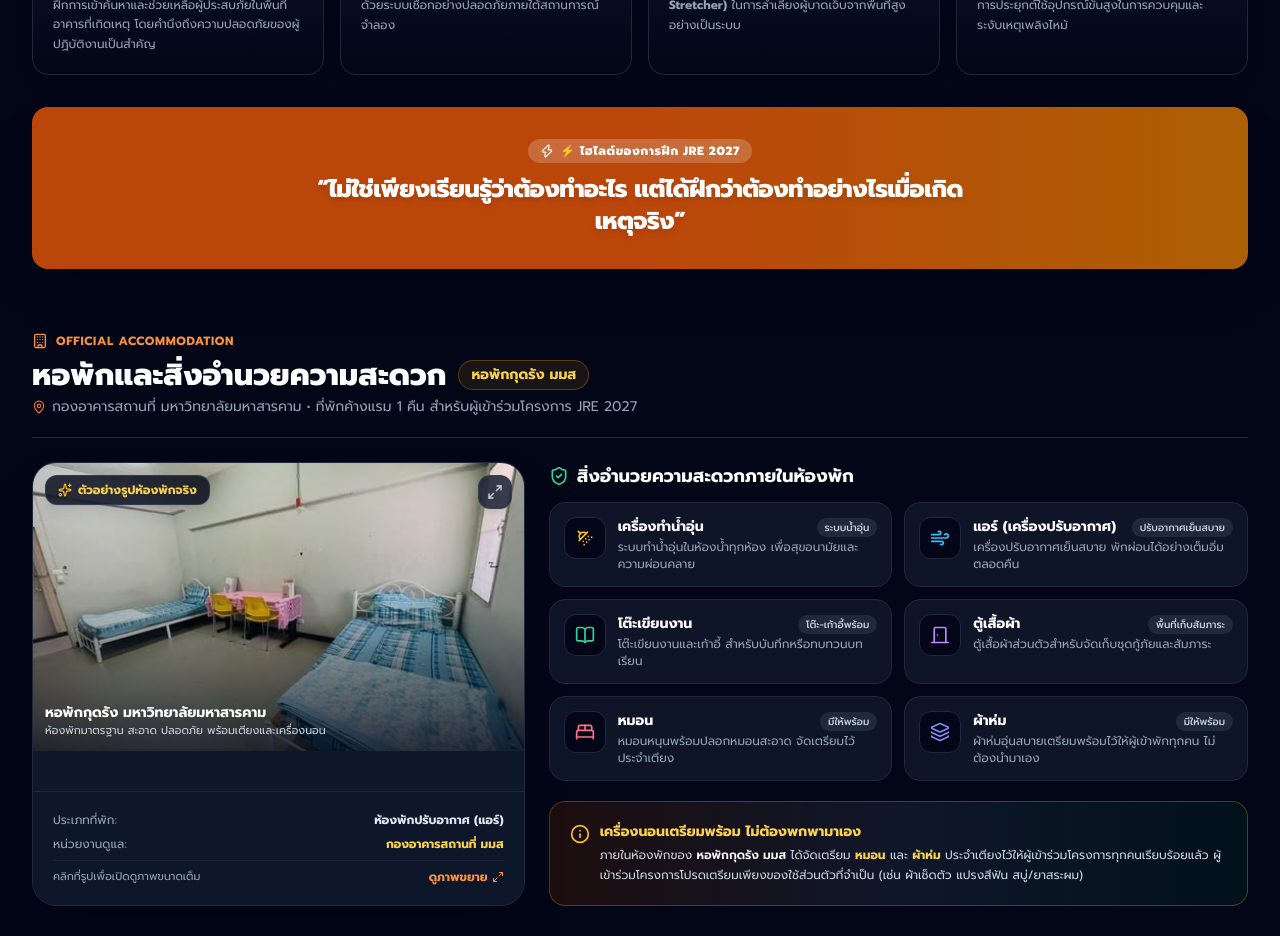
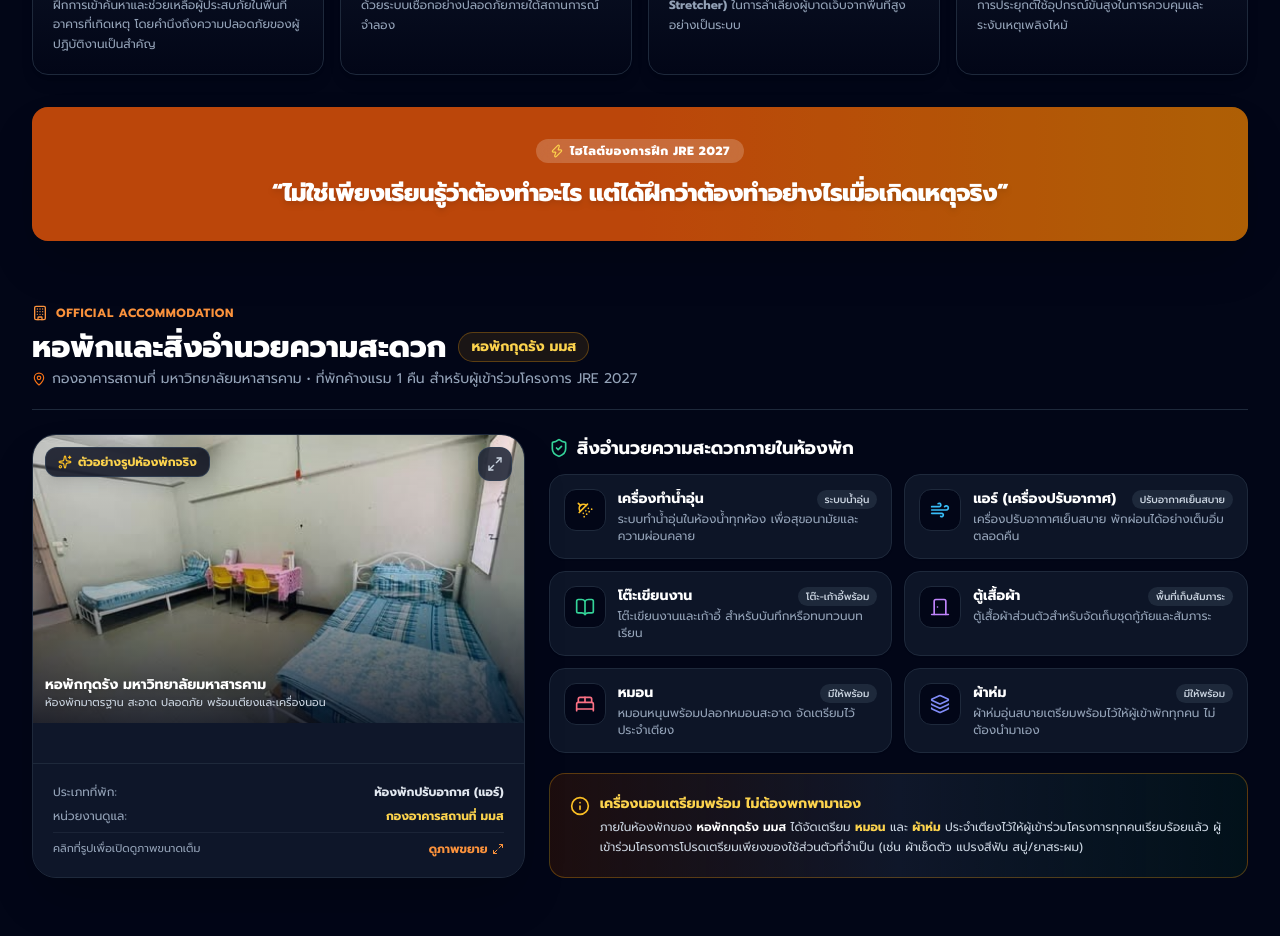
Before and after one commit to developerrcpmsu-dev/JRE-2027, a React (Vite) app: page / in a window 1280 px wide. Shown: the part 2520-3456 px from the top of the page. Built offline with nearby package versions, Linux system fonts and the light colour scheme; no server answers; the database is empty.

Commit message:
fix(curriculum): balance text wrap on highlight quote banner to prevent awkward breaks

```diff
--- a/src/components/CurriculumSection.jsx
+++ b/src/components/CurriculumSection.jsx
@@ -245,13 +245,14 @@ export default function CurriculumSection() {
       {/* Part 3: Highlights Banner */}
       <div className="relative overflow-hidden rounded-2xl bg-gradient-to-r from-orange-600 via-rescue-600 to-amber-600 p-6 sm:p-8 text-center shadow-2xl">
         <div className="absolute inset-0 bg-black/20" />
-        <div className="relative z-10 space-y-2 max-w-2xl mx-auto">
-          <div className="inline-flex items-center gap-1.5 px-3 py-1 bg-white/20 backdrop-blur-md rounded-full text-xs font-black text-white tracking-wider">
-            <Zap className="w-3.5 h-3.5" />
-            <span>⚡ ไฮไลต์ของการฝึก JRE 2027</span>
+        <div className="relative z-10 space-y-3 max-w-4xl mx-auto">
+          <div className="inline-flex items-center gap-1.5 px-3.5 py-1 bg-white/20 backdrop-blur-md rounded-full text-xs font-black text-white tracking-wider">
+            <Zap className="w-3.5 h-3.5 text-amber-300" />
+            <span>ไฮไลต์ของการฝึก JRE 2027</span>
           </div>
-          <blockquote className="text-lg sm:text-xl md:text-2xl font-black text-white tracking-tight drop-shadow-md">
-            “ไม่ใช่เพียงเรียนรู้ว่าต้องทำอะไร แต่ได้ฝึกว่าต้องทำอย่างไรเมื่อเกิดเหตุจริง”
+          <blockquote className="text-base sm:text-xl md:text-2xl font-black text-white tracking-tight drop-shadow-md leading-relaxed">
+            <span className="inline-block">“ไม่ใช่เพียงเรียนรู้ว่าต้องทำอะไร</span>{' '}
+            <span className="inline-block">แต่ได้ฝึกว่าต้องทำอย่างไรเมื่อเกิดเหตุจริง”</span>
           </blockquote>
         </div>
       </div>
```
